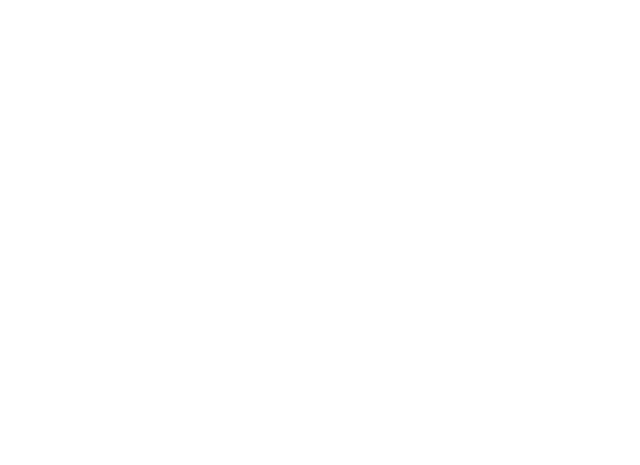
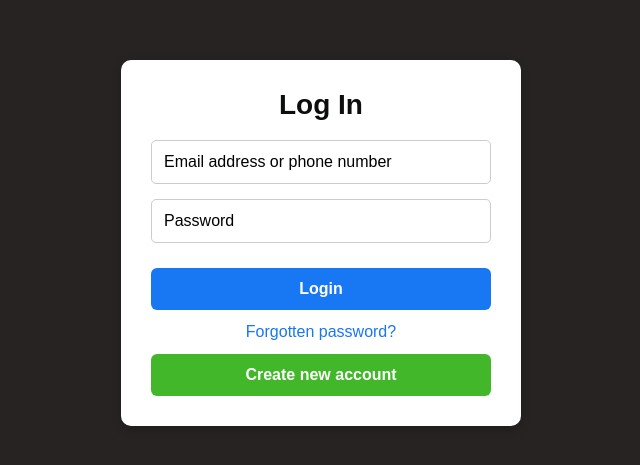
Before and after one commit to Midhru-Jayan-J/Personal-Health-Fitness-D2, a React (Vite) app in the folder frontend/: page /Login in a window 1280 px wide. Before the commit this address had no page. Shown: the part 157-622 px from the top of the page, without its empty margins (319-959 px from the left). Built offline with nearby package versions, Linux system fonts and the light colour scheme.

Commit message:
Login integration with backend

```diff
--- a/frontend/src/App.jsx
+++ b/frontend/src/App.jsx
@@ -7,7 +7,7 @@ function App() {
   return (
     <Router>
       <Routes>
-        <Route path="/" element={<Login />} />
+        <Route path="/Login" element={<Login />} />
         <Route path="/Signup" element={<Signup />} />
         <Route path="/PasswordRecovery" element={<PasswordRecovery />} />
       </Routes>
--- a/frontend/src/Pages/Login.jsx
+++ b/frontend/src/Pages/Login.jsx
@@ -7,9 +7,30 @@ import "../styles/Login.css";
     const [email, setEmail] = useState("");
     const [password, setPassword] = useState("");
 
-    const handleSubmit = (e) => {
+    const handleSubmit = async (e) => {
       e.preventDefault();
-      console.log("Email:", email, "Password:", password);
+      const userData =  {
+        email:email,
+        password:password
+      };
+      try {
+        const response = await fetch ("http://localhost:3000/login", {
+          method: "GET",
+          headers: {
+            "Content-Type" : "application/json",
+          },
+          body: JSON.stringify(userData),
+        });
+
+        if  (!response.ok) {
+          throw new Error("Network response was not ok");
+        }
+
+        const data = await response.json();
+        console.log("Success : ",data);
+      } catch (error) {
+        console.error("Error:",error);
+      }
     };
 
     return (
@@ -36,7 +57,7 @@ import "../styles/Login.css";
                 required
               />
             </div>
-            <button type="submit" className="login-button">Log in</button>
+            <button type="submit" className="login-button" >Login</button>
           </form>
           <a href="#" className="forgot-password" onClick={() => navigate("/PasswordRecovery")}>Forgotten password?</a>
           <button className="create-account" onClick={() => navigate("/Signup")}>Create new account</button>
--- a/frontend/src/Pages/PasswordRecovery.jsx
+++ b/frontend/src/Pages/PasswordRecovery.jsx
@@ -1,6 +1,4 @@
 const PasswordRecovery = () => {
 return <h1>PasswordRecovery</h1>
 };
-
-
 export default PasswordRecovery
```
